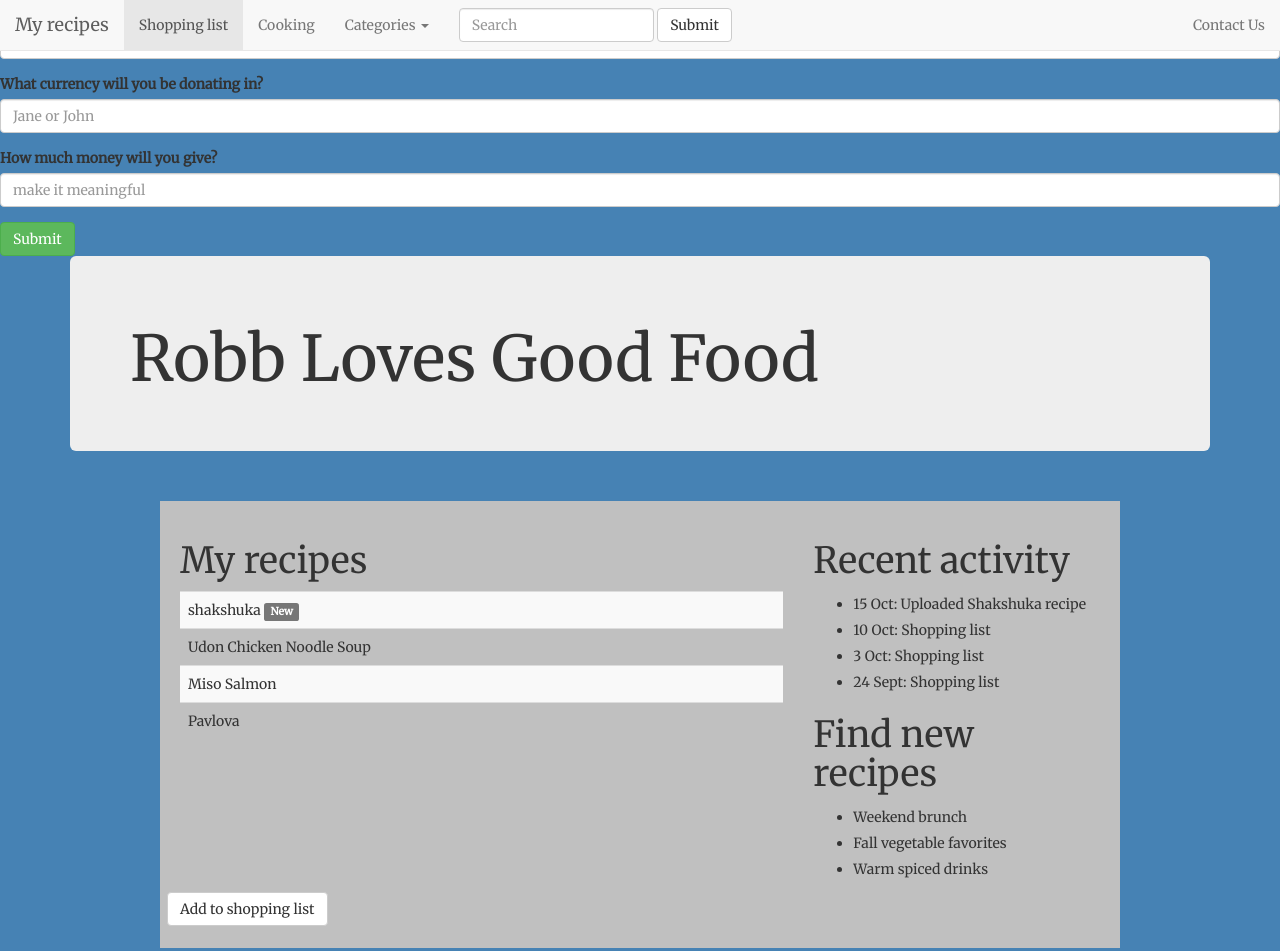
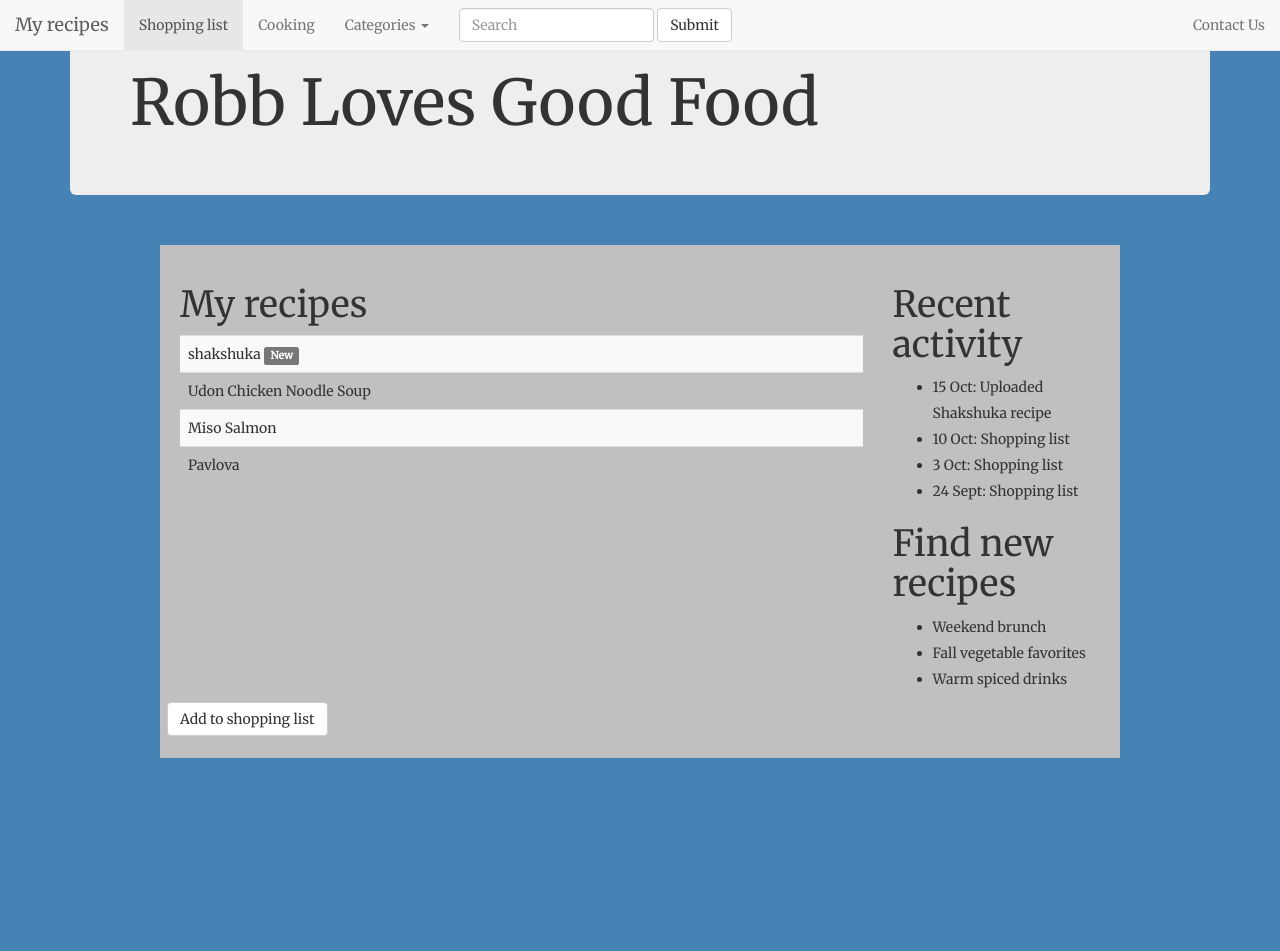
Before and after one commit to robbsgibson/robbsgibson.github.io, a plain HTML site: page index.html in a window 1280 px wide. After the commit the page ends 800 px from the top, so only its background shows below. Drawn offline with nearby package versions, Linux system fonts and the light colour scheme.

Commit message:
container size

```diff
--- a/index.html
+++ b/index.html
@@ -57,22 +57,7 @@
     </div><!-- /.navbar-collapse -->
   </div><!-- /.container-fluid -->
 </nav>
-<form action="http://learn.golearntocode.com/forms" method="get">
-      <div class="form-group">
-        <label for=”contact“>Contact details</label>
-        <input type=”contact” class="form-control" id=”contact" name=”contact" placeholder="Enter your contact details">
-      </div>
-      <div class="form-group">
-        <label for=”currency“>What currency will you be donating in?</label>
-        <input type=”money” class="form-control" id=”money" name=”money" placeholder="Jane or John">
-      </div>
-      <div class="form-group">
-        <label for=”donatinamount“>How much money will you give?</label>
-        <input type=”donationamount” class="form-control" id=”donationamount" name=”donationamount" placeholder="make it meaningful">
-      </div>
 
-      <button type=”submit” class="btn btn-success">Submit</button>
-</form>
 <div class="container">
     <div class="jumbotron">
     <h1>Robb Loves Good Food</h1>
@@ -84,7 +69,7 @@
       </div>
   <div id="wrapper">
   <div class="row">
-        <div class="col-xs-12 col-md-8">
+        <div class="col-xs-9">
           <h1>My recipes</h1>
           <table class="table table-striped table-hover"
       <tr>
@@ -103,7 +88,7 @@
     </table>
         </div>
 
-    <div class="col-xs-6 col-md-4">
+    <div class="col-xs-3">
            <h1>Recent activity</h1>
            <p>
         <ul>
```
